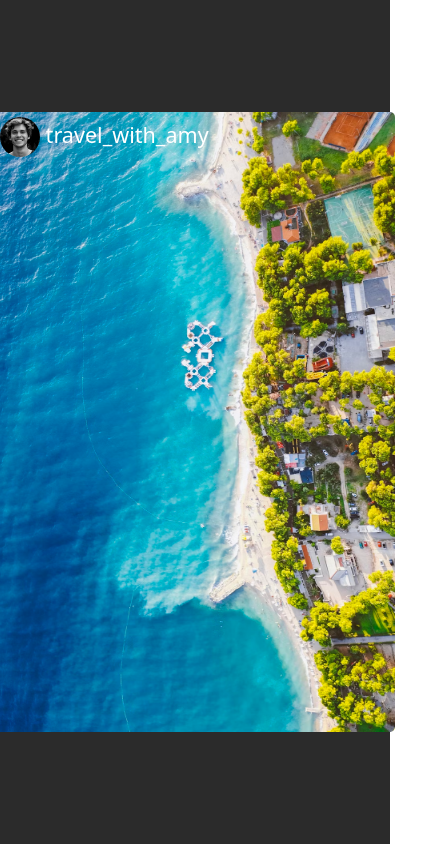
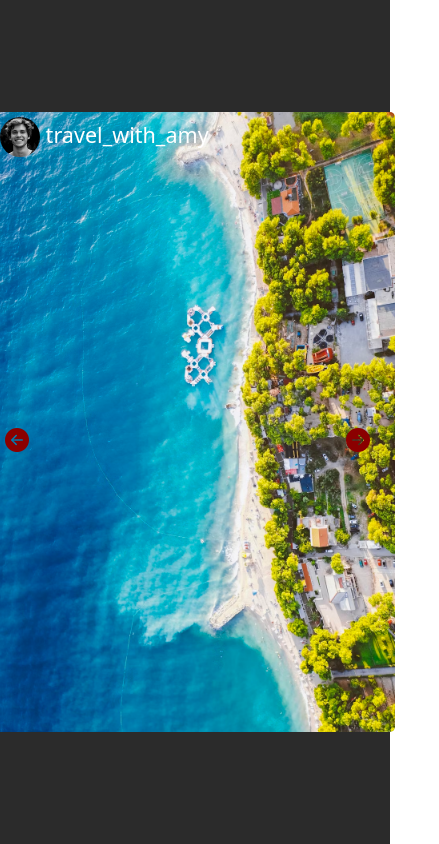
Before and after one commit to thaiyalnath-b/Instagram, a React (Vite) app: page /story/1/1 in a window 390 px wide. Shown: the whole page, 439 px wide, since content can reach past the window. Built offline with nearby package versions, Linux system fonts and the light colour scheme.

Commit message:
add Responsive

```diff
--- a/src/Components/Feed/Stories/ViewStroy.jsx
+++ b/src/Components/Feed/Stories/ViewStroy.jsx
@@ -24,12 +24,12 @@ function ViewStory() {
     <div className='bc'>
       {story ? (
         <div className='d-flex justify-content-center align-items-center vh-100'>
-          <Link to={`/story/${Number(id) - 1}/${tot}`}><i className='bi bi-arrow-left-circle-fill'></i></Link>
+          <Link to={`/story/${Number(id) - 1}/${tot}`}><i className='bi bi-arrow-left-circle-fill l'></i></Link>
           <div className='vst'>
             <h4><img src={story.user.profile_pic} alt="" style={{ width: "40px", borderRadius: "50%" }} /> {story.user.username}</h4>
             <img className='vs' src={story.image} alt="story" />
           </div>
-          <Link to={`/story/${Number(id) + 1}/${tot}`}><i className='bi bi-arrow-right-circle-fill'></i></Link>
+          <Link to={`/story/${Number(id) + 1}/${tot}`}><i className='bi bi-arrow-right-circle-fill r'></i></Link>
         </div>
       ) : (
         <div>Loading...</div>
--- a/src/Components/Sidebar/Reels/Reels.css
+++ b/src/Components/Sidebar/Reels/Reels.css
@@ -93,7 +93,7 @@
 
 @media (max-width: 992px) {
   .rel_item {
-   width: 60%;
+    width: 60%;
   }
 
   .rel_item .reel_info h4 {
@@ -111,6 +111,11 @@
 }
 
 @media (max-width: 576px) {
+
+  .rel_item {
+    width: 100%;
+  }
+
   .rel_item .reel_info h4 {
     font-size: 15px;
   }
--- a/src/index.css
+++ b/src/index.css
@@ -124,14 +124,17 @@
     width: 100px;
     height: 100px;
 }
+
 .foo {
     position: fixed;
     bottom: 0;
     width: 100%;
 }
+
 .head {
     display: none;
 }
+
 .foo {
 
     display: none;
@@ -201,13 +204,36 @@
     .ho:hover {
         width: 50px;
     }
+
     .story {
         padding-top: 75px;
     }
 
+    .bc {
+        background-color: rgb(43, 43, 43);
+
+        .bi {
+            font-size: 1.5rem;
+            z-index: 1;
+            color: darkred;
+        }
+        .r {
+            position: absolute;
+            right: 10px;
+        }
+        .l {
+            position: absolute;
+        }
+        .vs {
+            object-fit: cover;
+        }
+    }
+
+
     .head {
         display: block;
     }
+
     .foo {
         display: block;
     }
```
